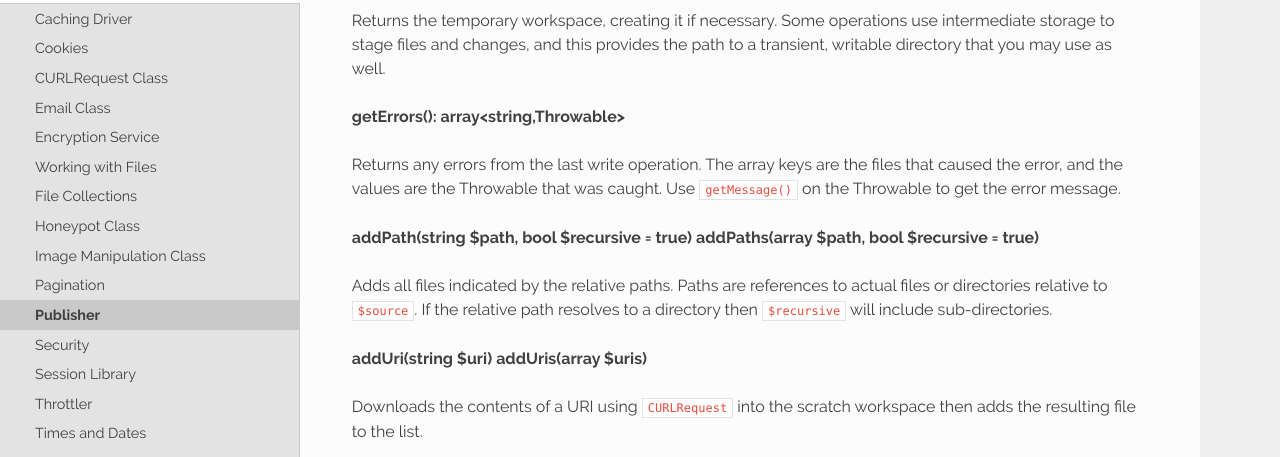
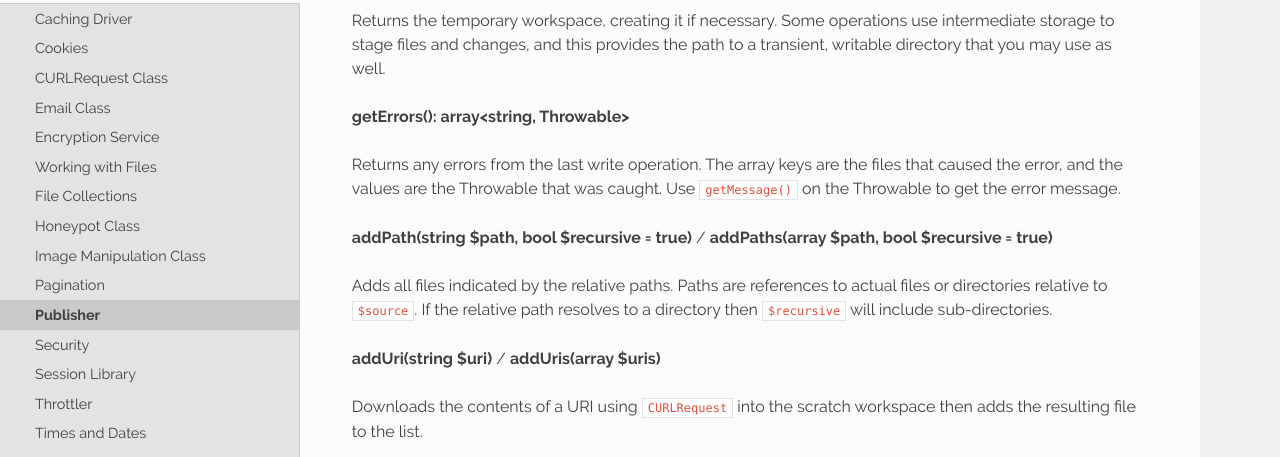
Before and after one commit to NEKOGET/ci4_user_guide_src, a Sphinx documentation site: the page built from source/libraries/publisher.rst, in a window 1280 px wide and 900 px high, scrolled down 7187 px. Shown: the part 153-610 px from the top of the window. Built offline with Sphinx 7.4.7 and the Read the Docs theme 2.0.0, drawn with Linux system fonts in a browser that asks for light colours.

Commit message:
docs: adjust the notation of method signatures

```diff
--- a/source/libraries/publisher.rst
+++ b/source/libraries/publisher.rst
@@ -336,18 +336,18 @@ Returns success or failure.
 Returns the temporary workspace, creating it if necessary. Some operations use intermediate storage to stage
 files and changes, and this provides the path to a transient, writable directory that you may use as well.
 
-**getErrors(): array<string,Throwable>**
+**getErrors(): array<string, Throwable>**
 
 Returns any errors from the last write operation. The array keys are the files that caused the error, and the
 values are the Throwable that was caught. Use ``getMessage()`` on the Throwable to get the error message.
 
-**addPath(string $path, bool $recursive = true)**
+**addPath(string $path, bool $recursive = true)** /
 **addPaths(array $path, bool $recursive = true)**
 
 Adds all files indicated by the relative paths. Paths are references to actual files or directories relative
 to ``$source``. If the relative path resolves to a directory then ``$recursive`` will include sub-directories.
 
-**addUri(string $uri)**
+**addUri(string $uri)** /
 **addUris(array $uris)**
 
 Downloads the contents of a URI using ``CURLRequest`` into the scratch workspace then adds the resulting
```
